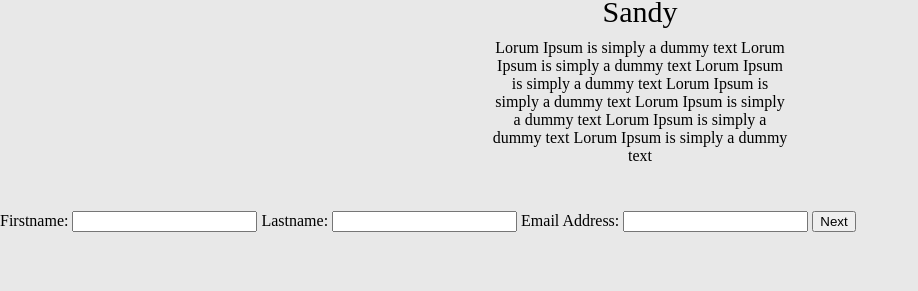
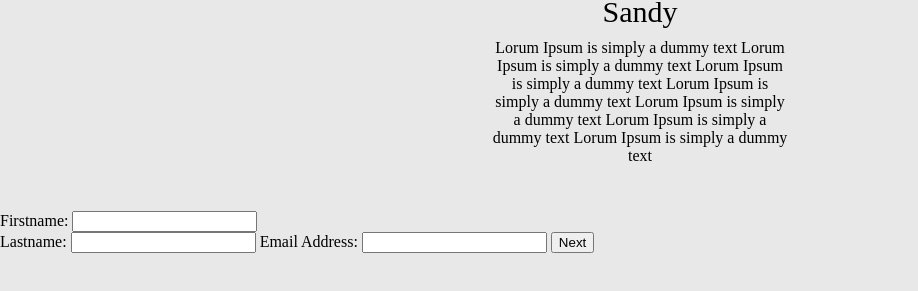
Before and after one commit to jmurphy2404/cause_project, a plain HTML site: page assets/donation.html in a window 1280 px wide. Shown: the part 3234-3525 px from the top of the page, without its empty margins (0-918 px from the left). Before the commit the page ends 3466 px from the top, so only its background shows below. Drawn offline with Linux system fonts and the light colour scheme.

Commit message:
form updated

```diff
--- a/assets/donation.html
+++ b/assets/donation.html
@@ -93,10 +93,12 @@
             </div>
           </div>
 
-          <div class="form">
+          <div class="user_form">
             <form action="/post">
-              <label for="firstname">Firstname:</label>
-              <input type="text" name="firstname">
+              <div class="firstName">
+                <label for="firstname">Firstname:</label>
+                <input type="text" name="firstname">
+              </div>
               <label for="lastname">Lastname:</label>
               <input type="text" name="lastname">
               <label for="emailaddress">Email Address:</label>
--- a/css/donationstyle.css
+++ b/css/donationstyle.css
@@ -297,3 +297,10 @@ h2 {
   margin: 0 auto;
   padding-bottom: 30px;
 }
+
+/*******FORM*********/
+
+.user_form {
+  height: 600px;
+  width: 100%;
+}
--- a/css/homestyle.css
+++ b/css/homestyle.css
@@ -293,7 +293,3 @@ a {
 
 
 /************FORM*************/
-.form {
-  width: 100%;
-  height: 600px;
-}
```
